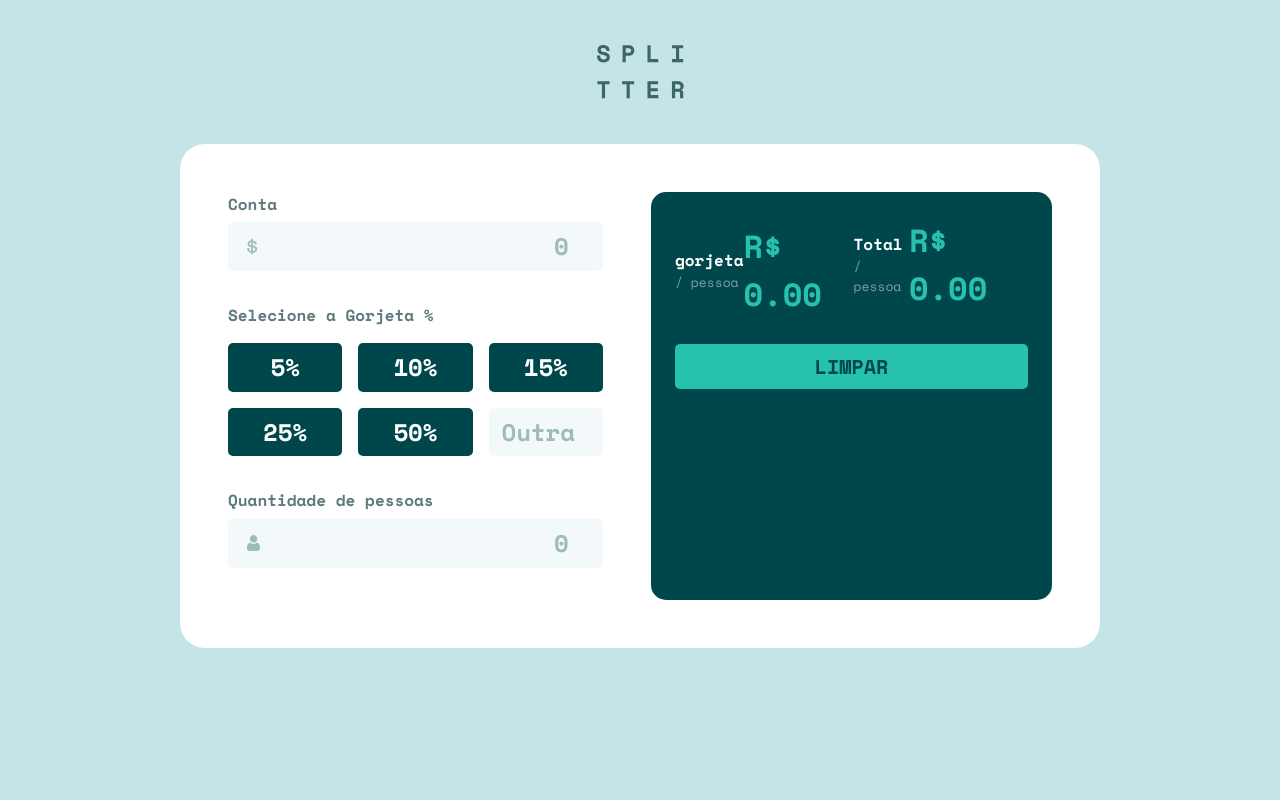
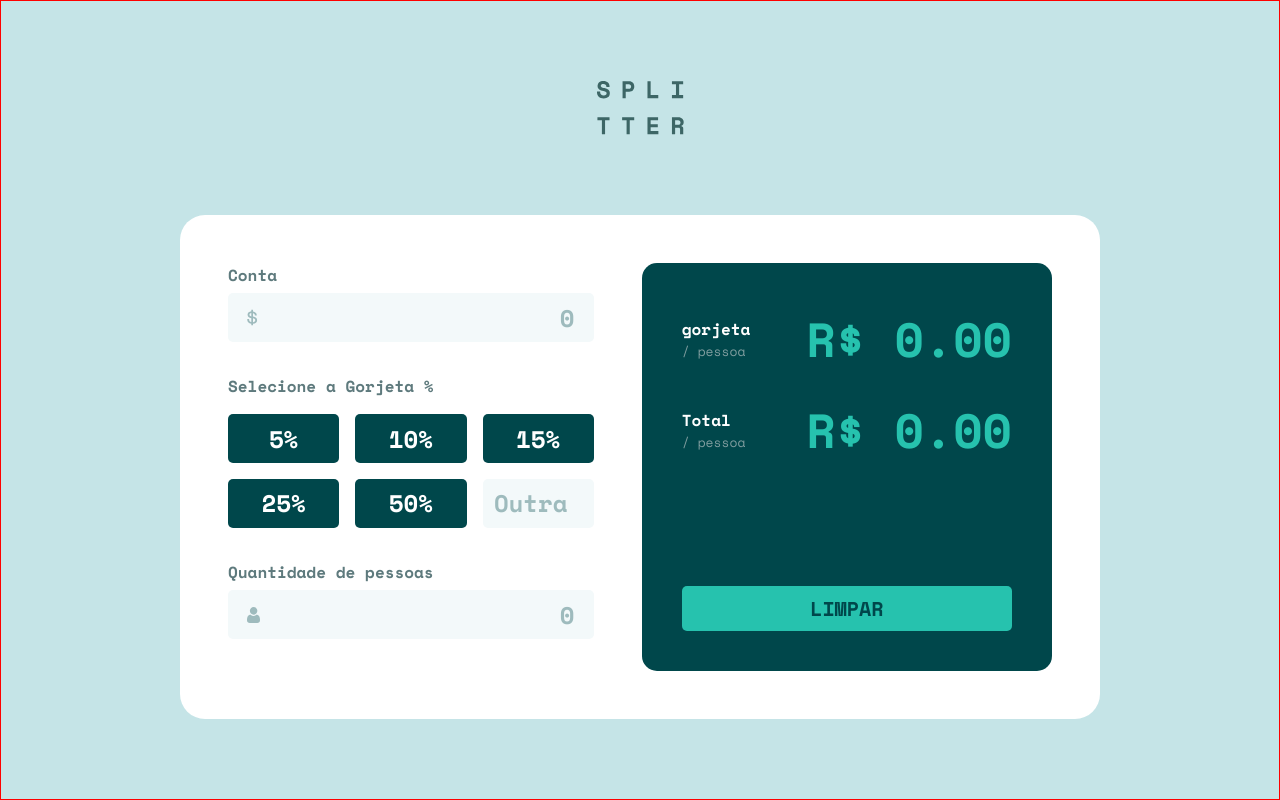
Before and after one commit to kayque2678/calculadora-de-gorgeta, a plain HTML site: page index.html in a window 1280 px wide. Drawn offline with nearby package versions, Linux system fonts and the light colour scheme.

Commit message:
quinto commit do html e sétimo commit do css

```diff
--- a/style.css
+++ b/style.css
@@ -120,7 +120,7 @@ main {
     padding: 1.5rem;
 }
 
-.resultados div {
+.resultados div div {
     display: flex;
     justify-content: space-between;
     align-items: center;
@@ -162,6 +162,19 @@ main {
 }
 
 @media(min-width: 920px) {
+    body {
+        border: 1px solid red;
+        display: flex;
+        flex-direction: column;
+        min-height: 100svh;
+        justify-content: center;
+        gap: 5rem;
+    }
+
+    header {
+        padding: 0;
+    }
+
     main {
         display: flex;
         gap: 3rem;
@@ -175,7 +188,24 @@ main {
         width: 100%;
     }
 
+    .conta input::-webkit-inner-spin-button,
+    .pessoas input::-webkit-inner-spin-button  {
+        display: none;
+    }
+
     .gorjeta div {
         grid-template-columns: 1fr 1fr 1fr;
     }
+
+    .resultados {
+        display: flex;
+        flex-direction: column;
+        justify-content: space-between;
+
+        padding: 2.5rem;
+    }
+
+    .resultados div > strong {
+        font-size: 3rem;
+    }
 }
```
